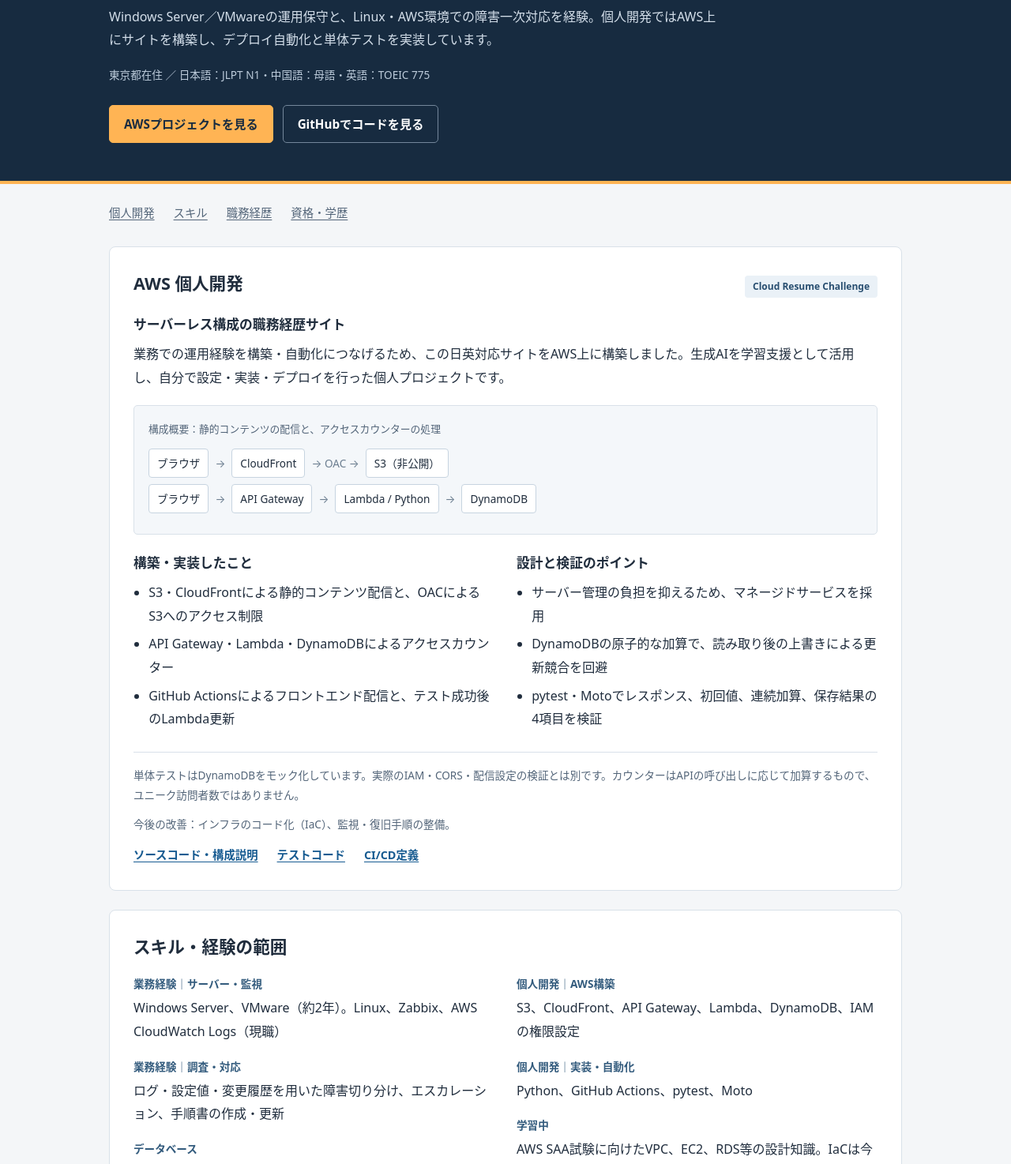
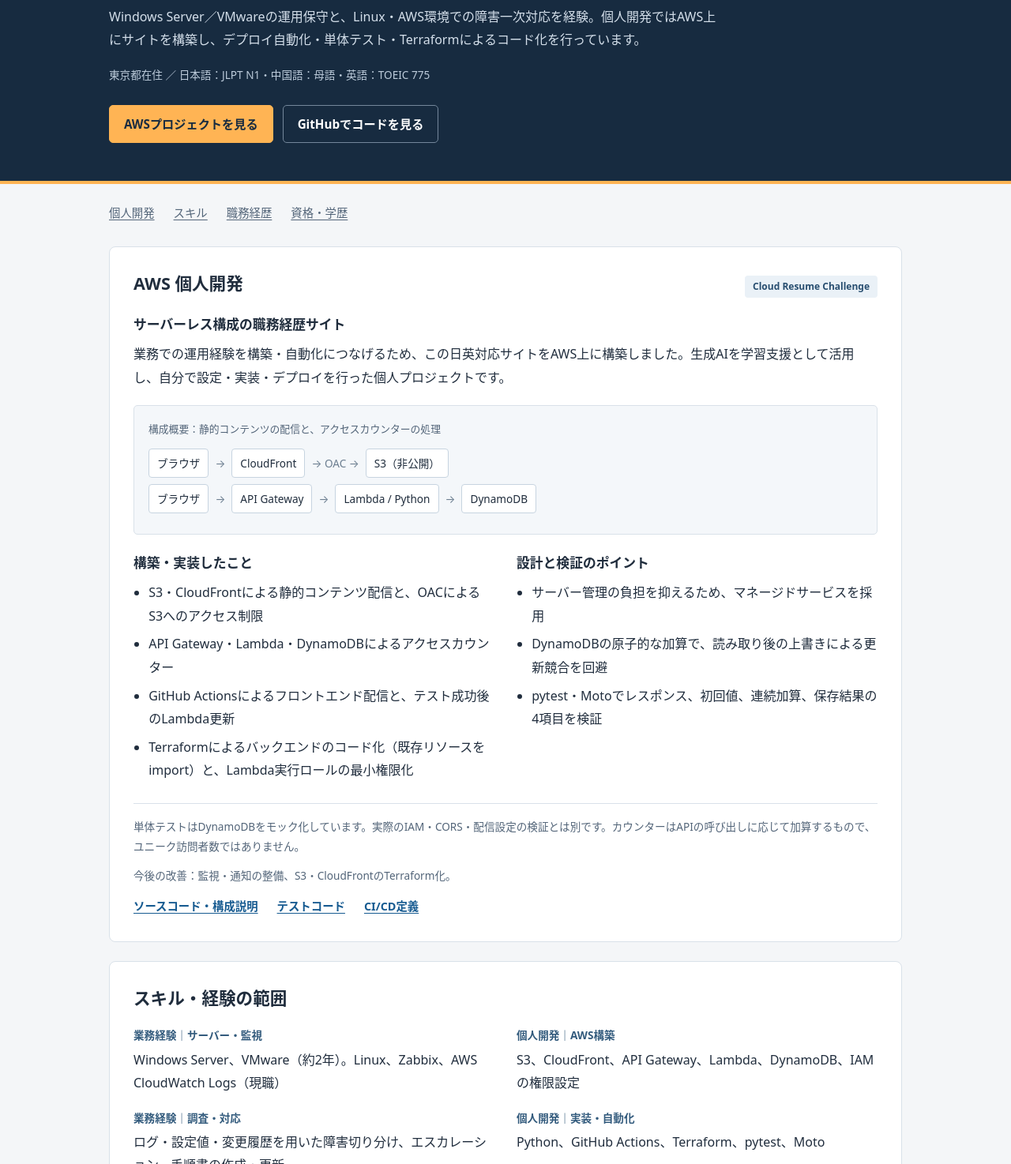
Before and after one commit to wangyuanpei8-del/cloud-resume-challenge, a plain HTML site: page frontend/index.html in a window 1280 px wide. Shown: the part 279-1753 px from the top of the page at 79% size. Drawn offline with Linux system fonts and the light colour scheme; no server answers.

Commit message:
Tidy Terraform code, shorten README, sync resumes and site
- infra: replace generated.tf / imports.tf / lambda_override.tf with
  hand-tidied per-service files (same resources, no intended diff);
  drop import/removed blocks that have already been applied
- README: rewrite concisely around what was built and why
- site and public resumes: reflect Terraform and least-privilege work,
  regenerate PDFs from the Markdown sources

```diff
--- a/frontend/index.html
+++ b/frontend/index.html
@@ -6,7 +6,7 @@
 <header class="hero"><div class="container">
 <div class="topbar"><span class="brand">OPERATIONS / AWS PORTFOLIO</span><nav class="lang-switch" aria-label="言語"><span aria-current="page">日本語</span><a href="en.html" hreflang="en" lang="en">English</a></nav></div>
 <p class="eyebrow">運用経験を、クラウドの構築・改善へ。</p><div class="hero-identity"><h1>王 源培 <span class="name-en" lang="en">Wang Yuanpei</span></h1><div class="visitor-badge"><span class="visitor-label">アクセスカウント</span><span id="visitor-count" aria-live="polite">---</span></div></div>
-<p class="hero-title">運用保守・障害対応の経験 × AWS 個人開発</p><p class="hero-description">Windows Server／VMwareの運用保守と、Linux・AWS環境での障害一次対応を経験。個人開発ではAWS上にサイトを構築し、デプロイ自動化と単体テストを実装しています。</p><p class="hero-meta">東京都在住 ／ 日本語：JLPT N1・中国語：母語・英語：TOEIC 775</p>
+<p class="hero-title">運用保守・障害対応の経験 × AWS 個人開発</p><p class="hero-description">Windows Server／VMwareの運用保守と、Linux・AWS環境での障害一次対応を経験。個人開発ではAWS上にサイトを構築し、デプロイ自動化・単体テスト・Terraformによるコード化を行っています。</p><p class="hero-meta">東京都在住 ／ 日本語：JLPT N1・中国語：母語・英語：TOEIC 775</p>
 <div class="actions"><a class="button button-primary" href="#project">AWSプロジェクトを見る</a><a class="button" href="https://github.com/wangyuanpei8-del/cloud-resume-challenge">GitHubでコードを見る</a></div>
 </div></header>
 <main id="main" class="container">
@@ -17,10 +17,10 @@
 <figure class="architecture"><figcaption>構成概要：静的コンテンツの配信と、アクセスカウンターの処理</figcaption>
 <div class="flow"><span>ブラウザ</span><b aria-hidden="true">→</b><span>CloudFront</span><b aria-hidden="true">→ OAC →</b><span>S3（非公開）</span></div>
 <div class="flow"><span>ブラウザ</span><b aria-hidden="true">→</b><span>API Gateway</span><b aria-hidden="true">→</b><span>Lambda / Python</span><b aria-hidden="true">→</b><span>DynamoDB</span></div></figure>
-<div class="project-grid"><div><h3>構築・実装したこと</h3><ul><li>S3・CloudFrontによる静的コンテンツ配信と、OACによるS3へのアクセス制限</li><li>API Gateway・Lambda・DynamoDBによるアクセスカウンター</li><li>GitHub Actionsによるフロントエンド配信と、テスト成功後のLambda更新</li></ul></div><div><h3>設計と検証のポイント</h3><ul><li>サーバー管理の負担を抑えるため、マネージドサービスを採用</li><li>DynamoDBの原子的な加算で、読み取り後の上書きによる更新競合を回避</li><li>pytest・Motoでレスポンス、初回値、連続加算、保存結果の4項目を検証</li></ul></div></div>
-<div class="project-footer"><p class="note">単体テストはDynamoDBをモック化しています。実際のIAM・CORS・配信設定の検証とは別です。カウンターはAPIの呼び出しに応じて加算するもので、ユニーク訪問者数ではありません。</p><p class="note">今後の改善：インフラのコード化（IaC）、監視・復旧手順の整備。</p><div class="project-links"><a href="https://github.com/wangyuanpei8-del/cloud-resume-challenge">ソースコード・構成説明</a><a href="https://github.com/wangyuanpei8-del/cloud-resume-challenge/blob/main/backend/tests/test_lambda_function.py">テストコード</a><a href="https://github.com/wangyuanpei8-del/cloud-resume-challenge/blob/main/.github/workflows/backend.yml">CI/CD定義</a></div></div>
+<div class="project-grid"><div><h3>構築・実装したこと</h3><ul><li>S3・CloudFrontによる静的コンテンツ配信と、OACによるS3へのアクセス制限</li><li>API Gateway・Lambda・DynamoDBによるアクセスカウンター</li><li>GitHub Actionsによるフロントエンド配信と、テスト成功後のLambda更新</li><li>Terraformによるバックエンドのコード化（既存リソースをimport）と、Lambda実行ロールの最小権限化</li></ul></div><div><h3>設計と検証のポイント</h3><ul><li>サーバー管理の負担を抑えるため、マネージドサービスを採用</li><li>DynamoDBの原子的な加算で、読み取り後の上書きによる更新競合を回避</li><li>pytest・Motoでレスポンス、初回値、連続加算、保存結果の4項目を検証</li></ul></div></div>
+<div class="project-footer"><p class="note">単体テストはDynamoDBをモック化しています。実際のIAM・CORS・配信設定の検証とは別です。カウンターはAPIの呼び出しに応じて加算するもので、ユニーク訪問者数ではありません。</p><p class="note">今後の改善：監視・通知の整備、S3・CloudFrontのTerraform化。</p><div class="project-links"><a href="https://github.com/wangyuanpei8-del/cloud-resume-challenge">ソースコード・構成説明</a><a href="https://github.com/wangyuanpei8-del/cloud-resume-challenge/blob/main/backend/tests/test_lambda_function.py">テストコード</a><a href="https://github.com/wangyuanpei8-del/cloud-resume-challenge/blob/main/.github/workflows/backend.yml">CI/CD定義</a></div></div>
 </section>
-<section class="card" id="skills" aria-labelledby="skills-title"><div class="section-heading"><h2 id="skills-title">スキル・経験の範囲</h2></div><div class="skill-grid"><dl class="skills"><dt>業務経験｜サーバー・監視</dt><dd>Windows Server、VMware（約2年）。Linux、Zabbix、AWS CloudWatch Logs（現職）</dd><dt>業務経験｜調査・対応</dt><dd>ログ・設定値・変更履歴を用いた障害切り分け、エスカレーション、手順書の作成・更新</dd><dt>データベース</dt><dd>SQL Server／PostgreSQL：SQLによる参照・更新の基礎</dd></dl><dl class="skills"><dt>個人開発｜AWS構築</dt><dd>S3、CloudFront、API Gateway、Lambda、DynamoDB、IAMの権限設定</dd><dt>個人開発｜実装・自動化</dt><dd>Python、GitHub Actions、pytest、Moto</dd><dt>学習中</dt><dd>AWS SAA試験に向けたVPC、EC2、RDS等の設計知識。IaCは今後の取り組み。</dd></dl></div></section>
+<section class="card" id="skills" aria-labelledby="skills-title"><div class="section-heading"><h2 id="skills-title">スキル・経験の範囲</h2></div><div class="skill-grid"><dl class="skills"><dt>業務経験｜サーバー・監視</dt><dd>Windows Server、VMware（約2年）。Linux、Zabbix、AWS CloudWatch Logs（現職）</dd><dt>業務経験｜調査・対応</dt><dd>ログ・設定値・変更履歴を用いた障害切り分け、エスカレーション、手順書の作成・更新</dd><dt>データベース</dt><dd>SQL Server／PostgreSQL：SQLによる参照・更新の基礎</dd></dl><dl class="skills"><dt>個人開発｜AWS構築</dt><dd>S3、CloudFront、API Gateway、Lambda、DynamoDB、IAMの権限設定</dd><dt>個人開発｜実装・自動化</dt><dd>Python、GitHub Actions、Terraform、pytest、Moto</dd><dt>学習中</dt><dd>AWS SAA試験に向けたVPC、EC2、RDS等の設計知識。</dd></dl></div></section>
 <section class="card" id="experience" aria-labelledby="experience-title"><div class="section-heading"><h2 id="experience-title">職務経歴</h2><span class="section-label">IT実務経験 約2年半</span></div><p class="project-links"><a href="https://github.com/wangyuanpei8-del/cloud-resume-challenge/blob/main/docs/resume/resume.pdf">履歴書（公開版PDF）</a><a href="https://github.com/wangyuanpei8-del/cloud-resume-challenge/blob/main/docs/resume/work-history.pdf">職務経歴書（公開版PDF）</a></p><article class="job"><div class="job-head"><h3>自社サービス運営企業｜システムサポート部</h3><span class="period">2026.09 – 現在</span></div><p class="job-summary">正社員 ／ Linux・AWS環境のシステム保守、問い合わせ・障害一次対応（24時間365日シフト制）</p><ul><li>Zabbixアラートを起点にLinuxサーバーのログ・プロセス・ディスクを確認し、障害を一次切り分け</li><li>CloudWatch LogsでLambda・API Gatewayのログを確認し、エラー内容を調査</li><li>電話・メールによる問い合わせ対応と、「事象・影響範囲・確認済み事項」を整理したエスカレーション</li><li>インシデント対応履歴の記録・管理</li></ul></article><article class="job"><div class="job-head"><h3>産業用オートメーション企業｜客先常駐</h3><span class="period">2024.04 – 2026.07</span></div><p class="job-summary">入社後3か月の研修を経て、2024.07からSCADA/HMI開発・開発環境の運用保守に参画（10名体制）</p><ul><li>開発用Windows Server／VMware環境の運用・維持管理、仮想マシンのリソース監視</li><li>イベントログ・アプリケーションログ・設定値・変更履歴からの障害切り分け、復旧、報告</li><li>過去の障害対応履歴を整理し、頻出原因と確認ポイントを手順書化して対応の標準化に取り組む</li><li>AVEVA System Platform／InTouch HMIでの監視画面作成、通信設定、動作確認</li><li>リーダー不在時の朝会進行と、メンバーの作業状況の取りまとめを代行</li></ul></article></section>
 <section class="card" aria-labelledby="direction-title"><div class="section-heading"><h2 id="direction-title">今後の方向性</h2></div><p>これまでの運用保守・障害対応経験を活かし、まずはAWS環境の運用で貢献しながら、構成変更や自動化、構築へ段階的に担当領域を広げたいと考えています。ログに基づく切り分けと、チームが対応しやすい情報整理・手順書化を大切にしています。</p></section>
 <section class="card" id="qualifications" aria-labelledby="qualifications-title"><div class="section-heading"><h2 id="qualifications-title">資格・学歴</h2></div><ul class="certs"><li><span class="cert-date">現在</span><span>AWS認定ソリューションアーキテクト – アソシエイト<span class="badge">学習中</span></span></li><li><span class="cert-date">2024.07</span><span>ITパスポート試験 合格</span></li><li><span class="cert-date">2023.04</span><span>TOEIC Listening &amp; Reading 775点</span></li><li><span class="cert-date">2022.12</span><span>日本語能力試験 N1 合格</span></li><li><span class="cert-date">2020.06</span><span>河南城建大学（中国）建築学部 給排水工学科 卒業</span></li></ul></section>
```
Also changed, not shown: frontend/en.html (+4 -4 lines), 12 other files.
